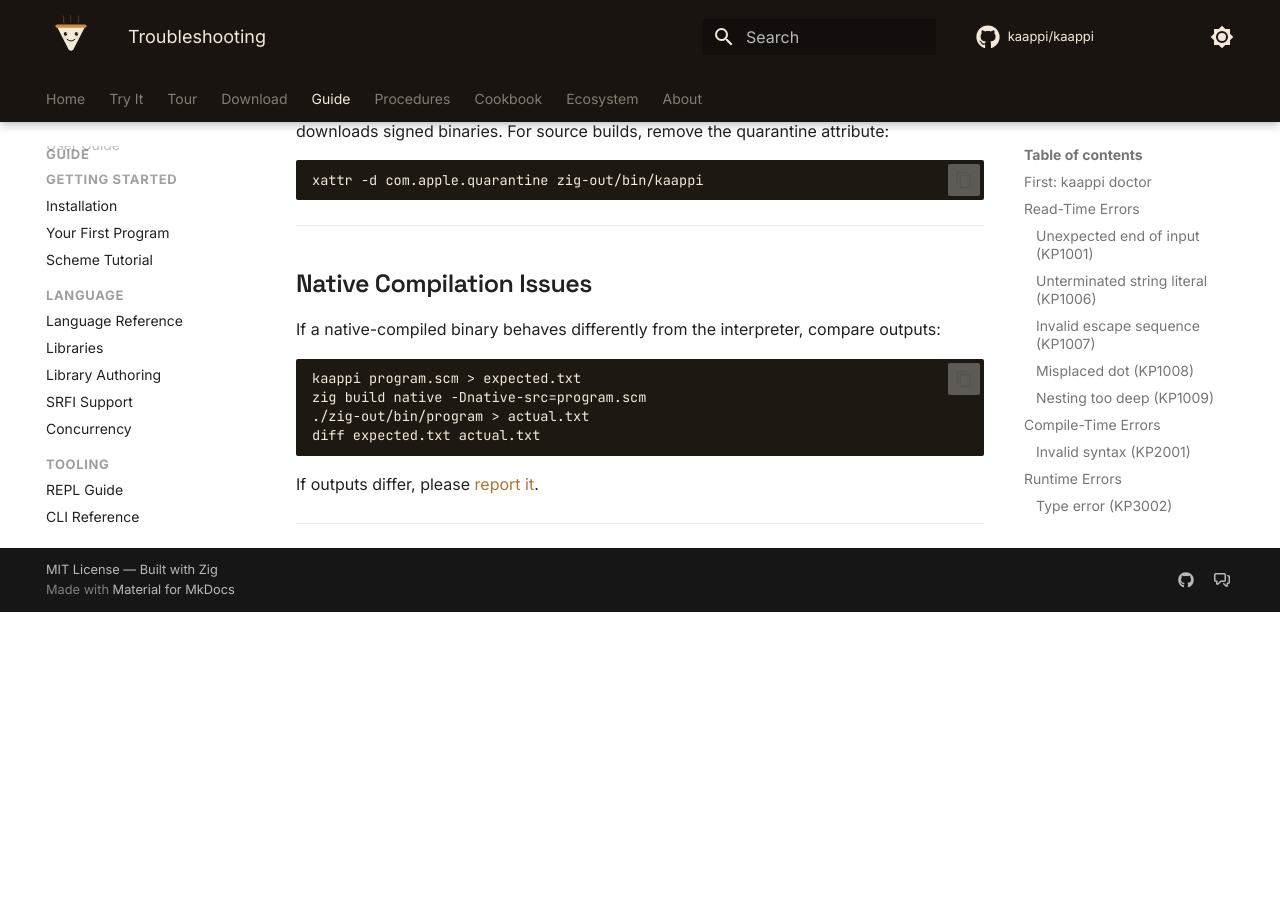
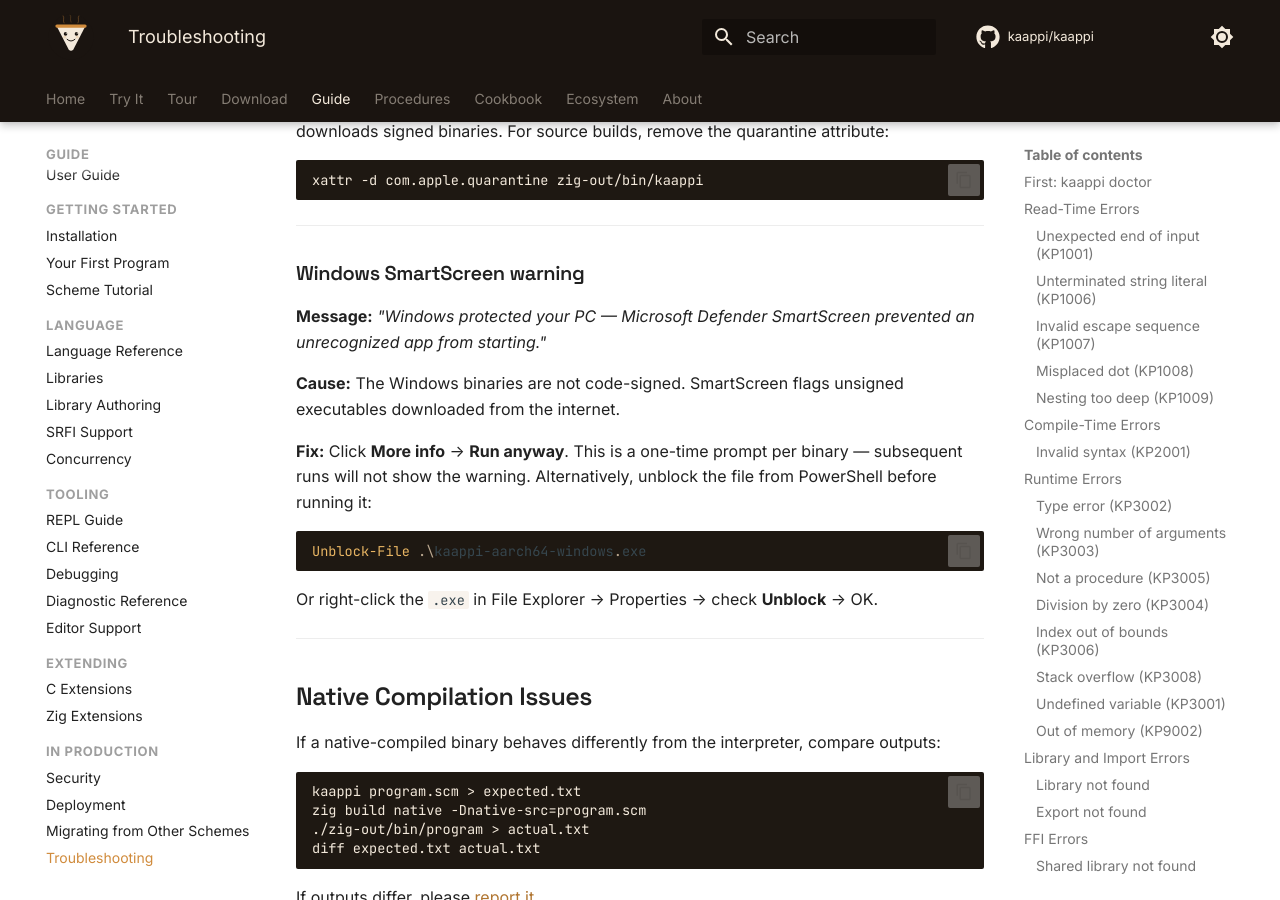
Before and after one commit to kaappi/kaappi.github.io, an MkDocs documentation site: the page built from docs/guide/troubleshooting.md, in a window 1280 px wide and 900 px high, scrolled down 12799 px. Built offline with MkDocs 1.6.1 and Material for MkDocs 9.7.7, drawn with Linux system fonts in a browser that asks for light colours; comment, search, counter and statistics services are not loaded; before the commit the page ends 13411 px from its top, so only the background shows below that.

Commit message:
Document Windows SmartScreen warning for unsigned binaries
Add a troubleshooting section with the SmartScreen message, cause, and
three workarounds (click-through, Unblock-File, Properties checkbox).
Link to it from the download page's binaries note.

Co-Authored-By: Claude Opus 4.6 <noreply@anthropic.com>

````diff
--- a/docs/guide/troubleshooting.md
+++ b/docs/guide/troubleshooting.md
@@ -665,6 +665,27 @@ xattr -d com.apple.quarantine zig-out/bin/kaappi
 
 ---
 
+### Windows SmartScreen warning
+
+**Message:** *"Windows protected your PC — Microsoft Defender SmartScreen
+prevented an unrecognized app from starting."*
+
+**Cause:** The Windows binaries are not code-signed. SmartScreen flags
+unsigned executables downloaded from the internet.
+
+**Fix:** Click **More info** → **Run anyway**. This is a one-time prompt
+per binary — subsequent runs will not show the warning. Alternatively,
+unblock the file from PowerShell before running it:
+
+```powershell
+Unblock-File .\kaappi-aarch64-windows.exe
+```
+
+Or right-click the `.exe` in File Explorer → Properties → check
+**Unblock** → OK.
+
+---
+
 ## Native Compilation Issues
 
 If a native-compiled binary behaves differently from the interpreter,
````
Also changed, not shown: docs/download.md (+4 -1 lines).
